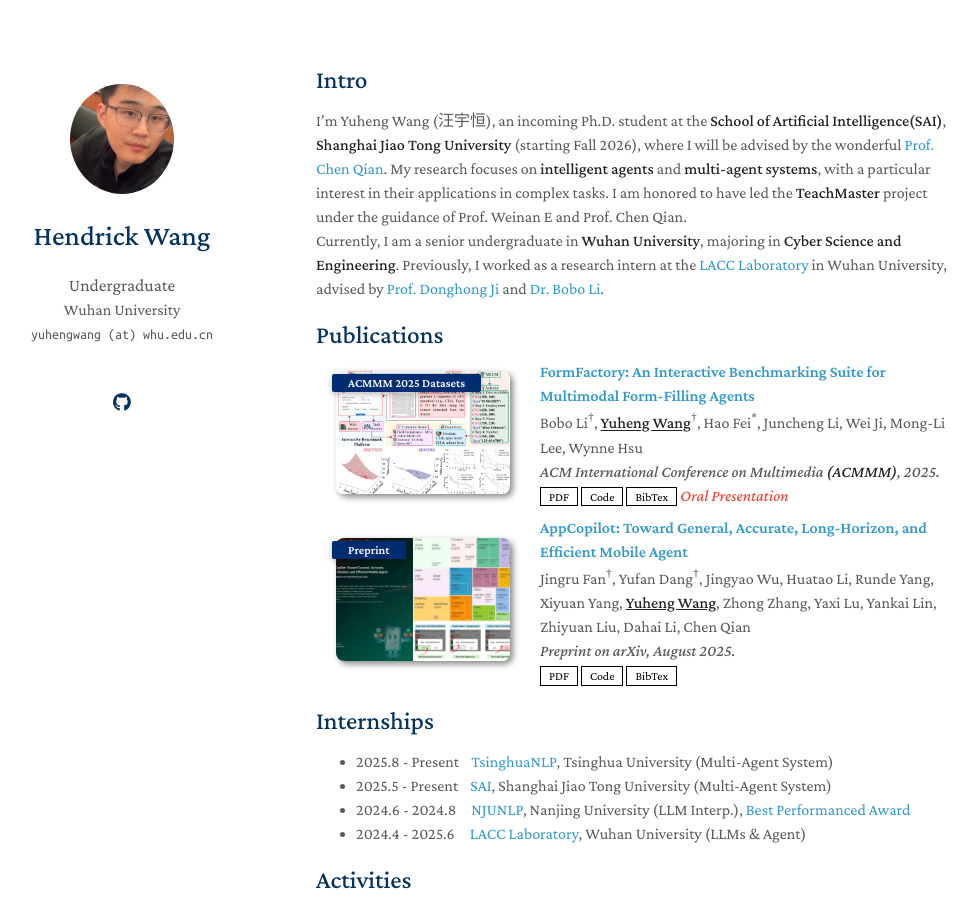
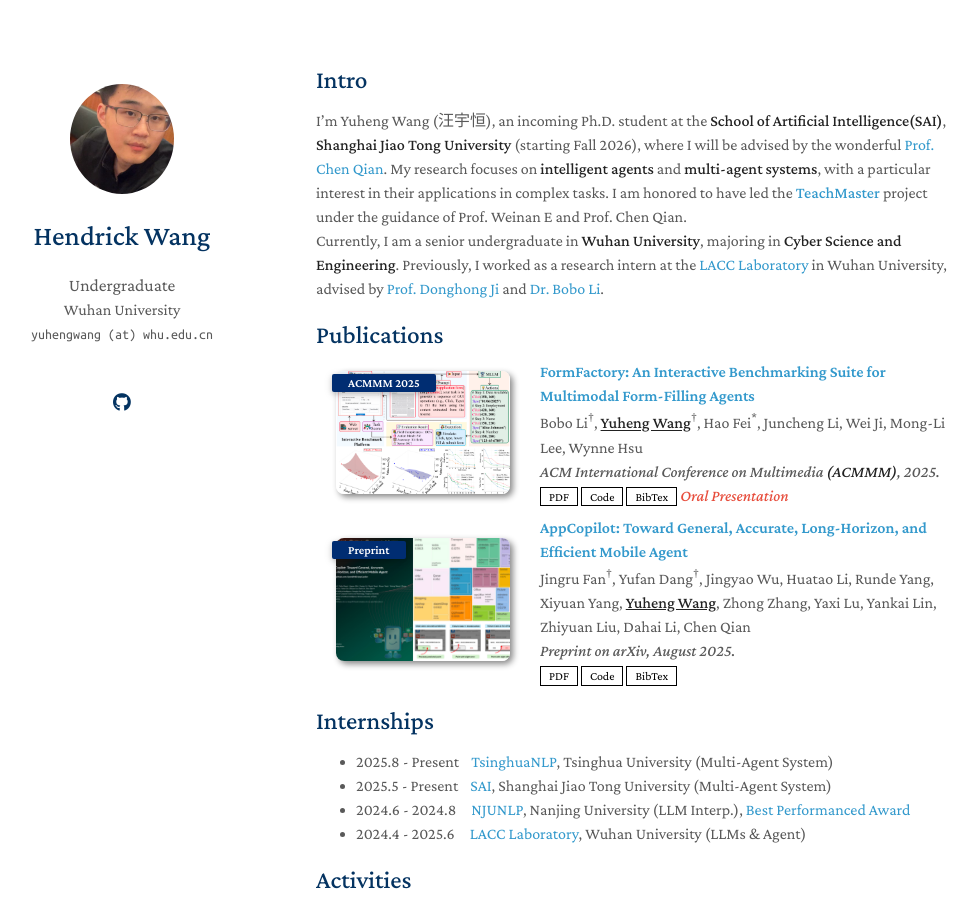
Before and after one commit to hendrick-wang/hendrick-wang.github.io, a Jekyll site: the page built from index.md, in a window 1280 px wide and 900 px high. Shown: the whole window, without its empty margins (154-1131 px from the left). Built offline with Jekyll 4.4.1, drawn with Linux system fonts in a browser that asks for light colours; a style sheet for code colours, icons or effects is not loaded.

```diff
--- a/_data/publications.yml
+++ b/_data/publications.yml
@@ -2,7 +2,7 @@ main:
 
   - title: "FormFactory: An Interactive Benchmarking Suite for Multimodal Form-Filling Agents"
     authors: Bobo Li<sup>†</sup>, <strong><u>Yuheng Wang</u></strong><sup>†</sup>, Hao Fei<sup>*</sup>, Juncheng Li, Wei Ji, Mong-Li Lee, Wynne Hsu
-    conference_short: ACMMM 2025 Datasets
+    conference_short: ACMMM 2025
     conference: ACM International Conference on Multimedia <strong>(ACMMM)</strong>, 2025.
     pdf: https://arxiv.org/pdf/2506.01520v1
     code: https://formfactory-ai.github.io/
--- a/index.md
+++ b/index.md
@@ -4,7 +4,7 @@ layout: homepage
 
 ## Intro
 
-I'm Yuheng Wang (汪宇恒), an incoming Ph.D. student at the **School of Artificial Intelligence(SAI)**, **Shanghai Jiao Tong University** (starting Fall 2026), where I will be advised by the wonderful [Prof. Chen Qian](https://qianc62.github.io/). My research focuses on **intelligent agents** and **multi-agent systems**, with a particular interest in their applications in complex tasks. I am honored to have led the **TeachMaster** project under the guidance of Prof. Weinan E and Prof. Chen Qian. <br>
+I'm Yuheng Wang (汪宇恒), an incoming Ph.D. student at the **School of Artificial Intelligence(SAI)**, **Shanghai Jiao Tong University** (starting Fall 2026), where I will be advised by the wonderful [Prof. Chen Qian](https://qianc62.github.io/). My research focuses on **intelligent agents** and **multi-agent systems**, with a particular interest in their applications in complex tasks. I am honored to have led the **[TeachMaster](https://www.teachmaster.cn/)** project under the guidance of Prof. Weinan E and Prof. Chen Qian. <br>
 Currently, I am a senior undergraduate in **Wuhan University**, majoring in **Cyber Science and Engineering**. Previously, I worked as a research intern at the [LACC Laboratory](http://lacc.whu.edu.cn/) in Wuhan University, advised by [Prof. Donghong Ji](http://lacc.whu.edu.cn/index.php/home/read/24) and [Dr. Bobo Li](https://www.libobo.site/).
 
 {% include_relative _includes/publications.md %}
```
